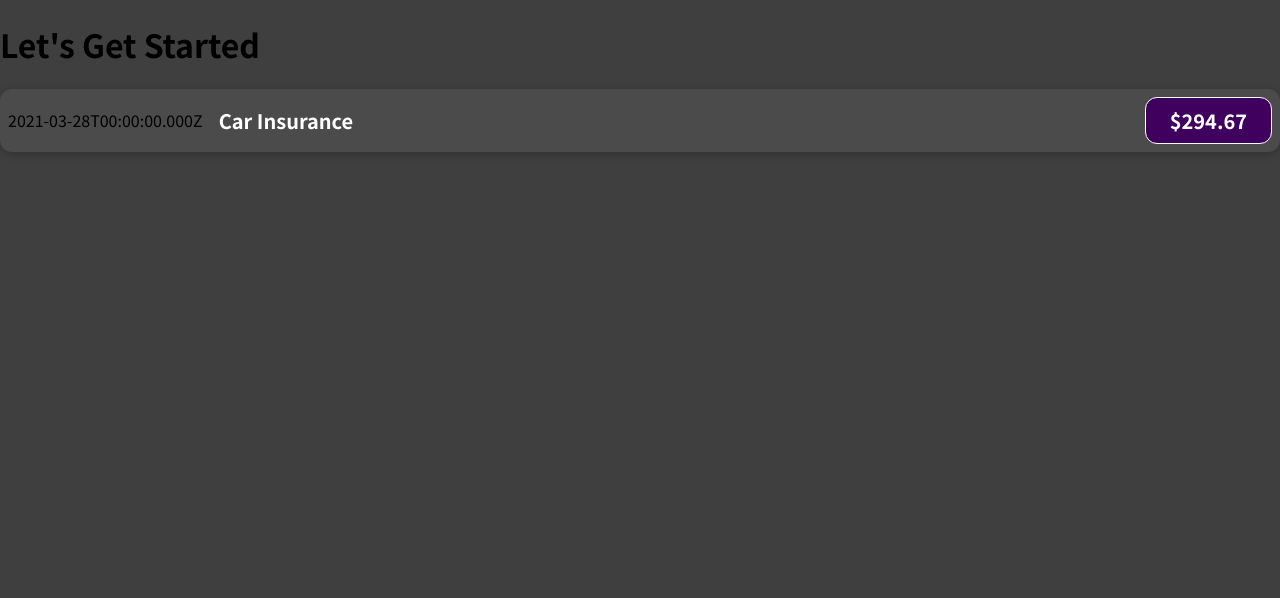
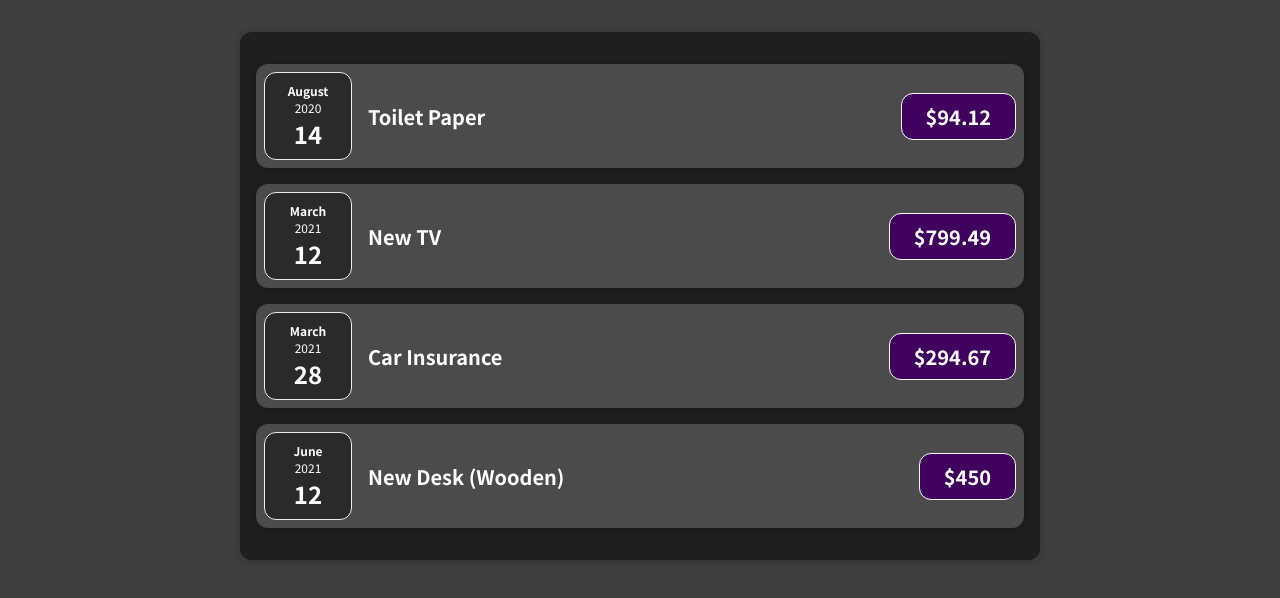
Before and after one commit to codecygen/036_React-Basics, a JavaScript app: page / in a window 1280 px wide. Shown: the top 598 px of the page. Built offline with nearby package versions, Linux system fonts and the light colour scheme.

Commit message:
Expenses component added.

```diff
--- a/src/App.js
+++ b/src/App.js
@@ -1,10 +1,39 @@
-import ExpenseItem from "./components/ExpenseItem";
+import Expenses from "./components/Expenses";
 
 function App() {
+  const expenses = [
+    {
+      id: 'e1',
+      title: 'Toilet Paper',
+      amount: 94.12,
+      date: new Date(2020, 7, 14),
+    },
+    {
+      id: 'e2',
+      title: 'New TV',
+      amount: 799.49,
+      date: new Date(2021, 2, 12)
+    },
+    {
+      id: 'e3',
+      title: 'Car Insurance',
+      amount: 294.67,
+      date: new Date(2021, 2, 28),
+    },
+    {
+      id: 'e4',
+      title: 'New Desk (Wooden)',
+      amount: 450,
+      date: new Date(2021, 5, 12),
+    },
+  ];
+
+
   return (
     <div>
-      <h1>Let's Get Started</h1>
-      <ExpenseItem />
+      <Expenses
+        expenses={expenses}
+      />
     </div>
   );
 }
--- /dev/null
+++ b/src/components/ExpenseDate.css
@@ -0,0 +1,26 @@
+.expense-date {
+    display: flex;
+    flex-direction: column;
+    width: 5.5rem;
+    height: 5.5rem;
+    border: 1px solid #ececec;
+    background-color: #2a2a2a;
+    color: white;
+    border-radius: 12px;
+    align-items: center;
+    justify-content: center;
+}
+
+.expense-date__month {
+    font-size: 0.75rem;
+    font-weight: bold;
+}
+
+.expense-date__year {
+    font-size: 0.75rem;
+}
+
+.expense-date__day {
+    font-size: 1.5rem;
+    font-weight: bold;
+}
--- /dev/null
+++ b/src/components/ExpenseDate.js
@@ -0,0 +1,17 @@
+import './ExpenseDate.css';
+
+function ExpenseDate(props) {
+    const month = props.date.toLocaleString('en-US', { month: 'long' });
+    const year = props.date.getFullYear();
+    const day = props.date.toLocaleString('en-US', { day: '2-digit' });
+
+    return(
+        <div className="expense-date">
+            <div className="expense-date__month">{month}</div>
+            <div className="expense-date__year">{year}</div>
+            <div className="expense-date__day">{day}</div>
+        </div>
+    );
+}
+
+export default ExpenseDate;
--- a/src/components/ExpenseItem.js
+++ b/src/components/ExpenseItem.js
@@ -1,16 +1,14 @@
+import ExpenseDate from './ExpenseDate';
 import './ExpenseItem.css';
 
-function ExpenseItem() {
-    const expenseDate = new Date(2021, 2, 28);
-    const expenseTitle = 'Car Insurance';
-    const expenseAmount = 294.67;
+function ExpenseItem(props) {
 
     return (
         <div className="expense-item">
-            <div>{expenseDate.toISOString()}</div>
+            <ExpenseDate date={props.date} />
             <div className="expense-item__description">
-                <h2>{expenseTitle}</h2>
-                <div className="expense-item__price">{`$${expenseAmount}`}</div>
+                <h2>{props.title}</h2>
+                <div className="expense-item__price">{`$${props.amount}`}</div>
             </div>
         </div>
     );
--- /dev/null
+++ b/src/components/Expenses.css
@@ -0,0 +1,9 @@
+.expenses {
+    padding: 1rem;
+    background-color: rgb(31, 31, 31);
+    margin: 2rem auto;
+    width: 50rem;
+    max-width: 95%;
+    border-radius: 12px;
+    box-shadow: 0 1px 8px rgba(0, 0, 0, 0.25);
+}
--- /dev/null
+++ b/src/components/Expenses.js
@@ -0,0 +1,31 @@
+import ExpenseItem from "./ExpenseItem";
+import './Expenses.css';
+
+function Expenses(props) {
+    return(
+        <div className="expenses">
+            <ExpenseItem
+                title={props.expenses[0].title}
+                amount={props.expenses[0].amount}
+                date={props.expenses[0].date}
+            />
+            <ExpenseItem
+                title={props.expenses[1].title}
+                amount={props.expenses[1].amount}
+                date={props.expenses[1].date}
+            />
+            <ExpenseItem
+                title={props.expenses[2].title}
+                amount={props.expenses[2].amount}
+                date={props.expenses[2].date}
+            />
+            <ExpenseItem
+                title={props.expenses[3].title}
+                amount={props.expenses[3].amount}
+                date={props.expenses[3].date}
+            />
+        </div>
+    );
+}
+
+export default Expenses;
```
Also changed, not shown: 1 other file (tests, documents, lock files or other folders).
